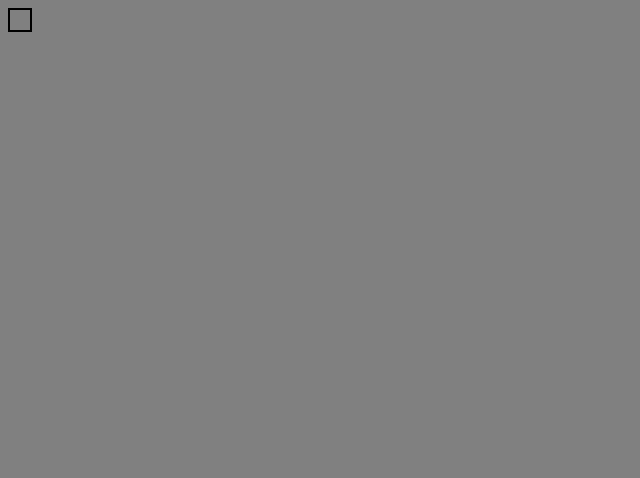
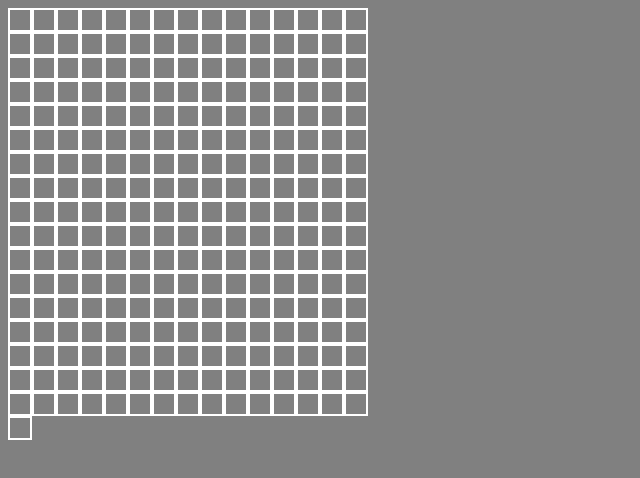
Before and after one commit to Xiuev/EAS, a plain HTML site: page index.html in a window 1280 px wide. Shown: the whole page, without its empty margins (0-640 px from the left). Drawn offline with Linux system fonts and the light colour scheme.

Commit message:
page sucesfully displays a 16x16 grid made up of 256 square divs

```diff
--- a/eas.js
+++ b/eas.js
@@ -2,7 +2,9 @@ console.log("hi");
 let containerDiv = document.querySelector(".container");
 //create gridSquare then append to containerDiv x amount of times?
 //put 16x16 divs on the DOM, then flexbox for appearance
-let gridSquareDiv = document.createElement("div");
-gridSquareDiv.className = "grid-square";
-
-containerDiv.appendChild(gridSquareDiv);
+//create second set of grid squares?
+for (let i = 0; i < 256; i++) {
+  let gridSquareDiv = document.createElement("div");
+  gridSquareDiv.className = "grid-square";
+  containerDiv.appendChild(gridSquareDiv);
+}
--- a/style.css
+++ b/style.css
@@ -3,7 +3,13 @@ body {
 }
 
 .grid-square {
-  border: 2px solid black;
+  border: 2px solid #fff;
   height: 20px;
   width: 20px;
 }
+
+.container {
+  display: flex;
+  max-width: 23rem;
+  flex-wrap: wrap;
+}
```
